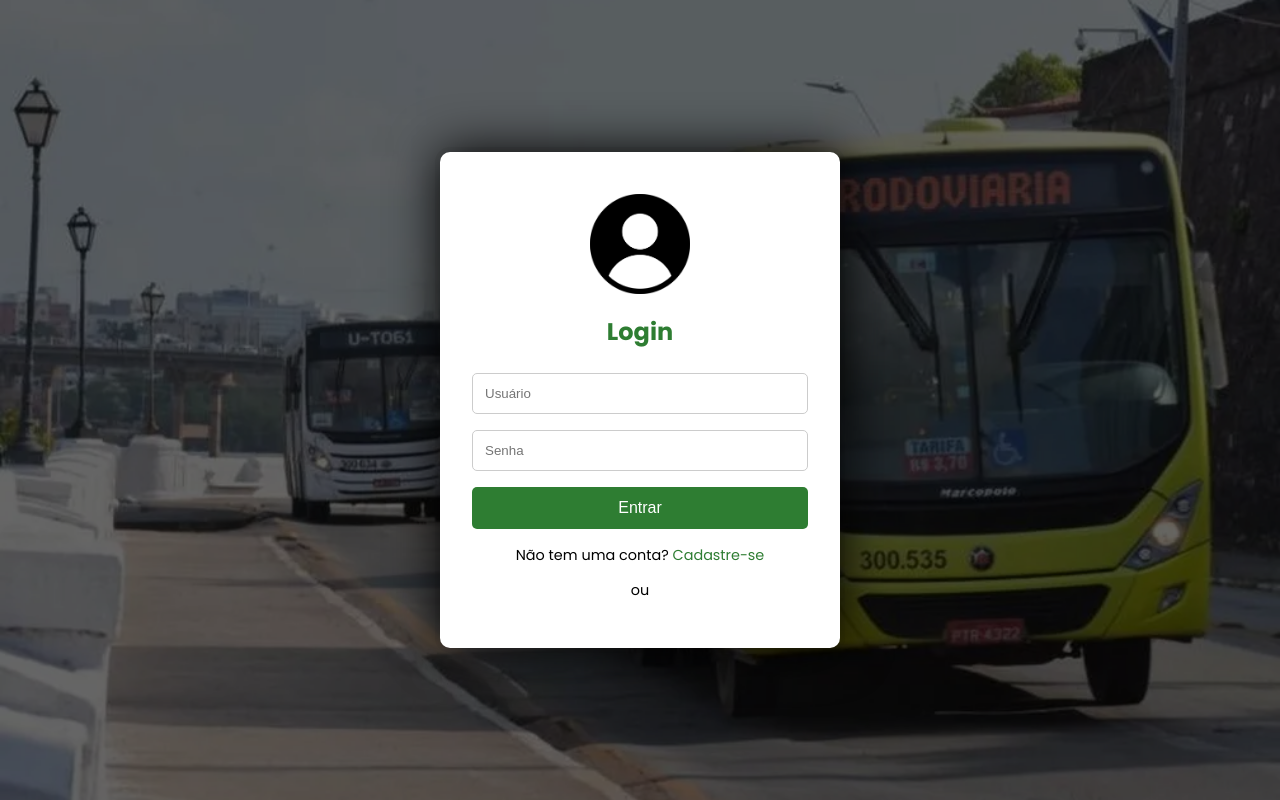
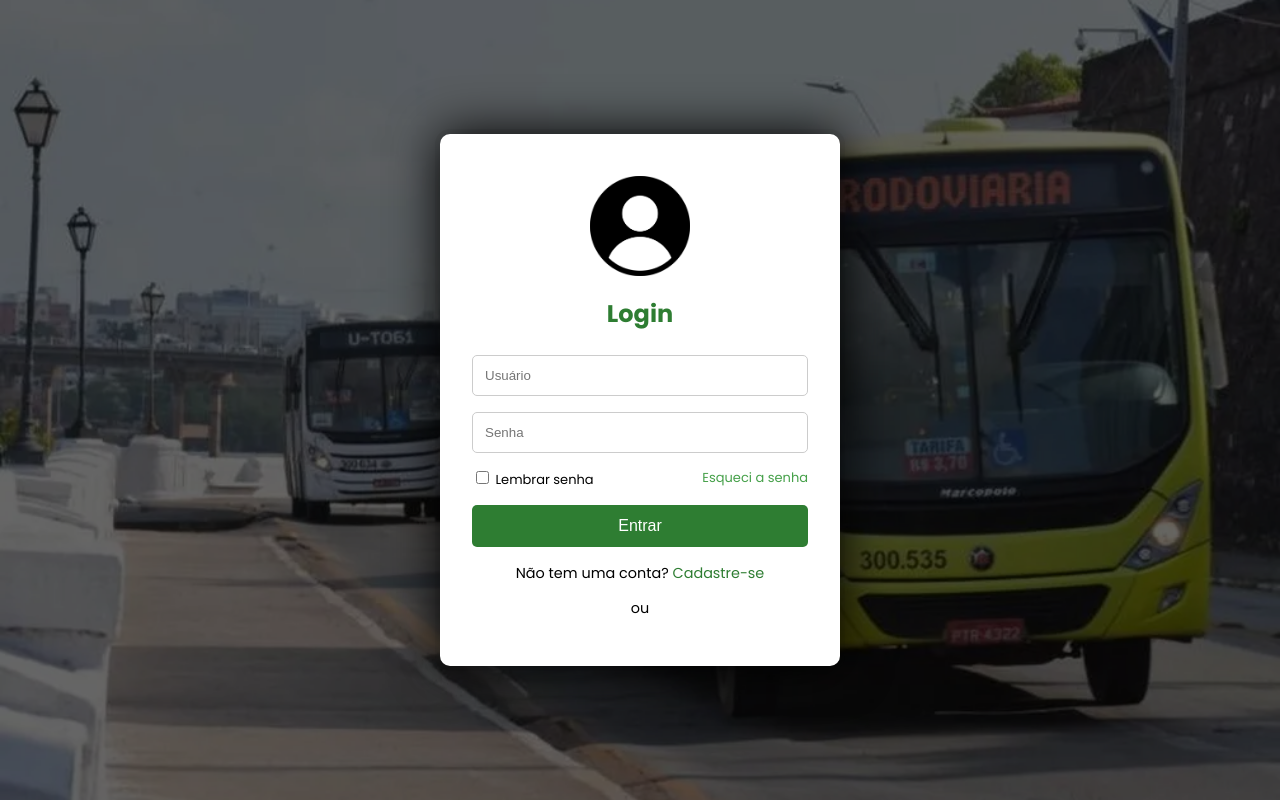
Before and after one commit to KawannSouza/conecta-ilha-bus-web, a plain HTML site: page pages/login.html in a window 1280 px wide. Drawn offline with Linux system fonts and the light colour scheme.

Commit message:
alteracao/lembar senha e esqueci senha

```diff
--- a/pages/login.html
+++ b/pages/login.html
@@ -17,7 +17,17 @@
     <form action="/login" method="POST">
       <input type="text" name="username" placeholder="Usuário" required />
       <input type="password" name="password" placeholder="Senha" required />
+
+      <div class="remember-senha">
+        <label>
+          <input type="checkbox">
+          Lembrar senha
+      </label>
+      <a href="#">Esqueci a senha</a>
+      </div>
+
       <button type="submit">Entrar</button>
+
     </form>
     <div class="register">
       Não tem uma conta? <a href="#">Cadastre-se</a>
--- a/styles/login.css
+++ b/styles/login.css
@@ -80,6 +80,26 @@
       text-decoration: none;
     }
 
+    .remember-senha {
+      display: flex;
+      justify-content: space-between;
+      font-size: 13px;
+      margin: -1px 0 15px;
+    }
+
+    .remember-senha label input {
+      accent-color: #2E7D32;
+    }
+
+      .remember-senha a {
+        text-decoration: none;
+        color: #45a049;
+
+      }
+      .remember-senha a:hover {
+        text-decoration: underline;
+      }
+
     .background {
   background-image: url('/imagens/onb.jpg'); /* imagem/fundo da página */
   background-size: cover;
```
